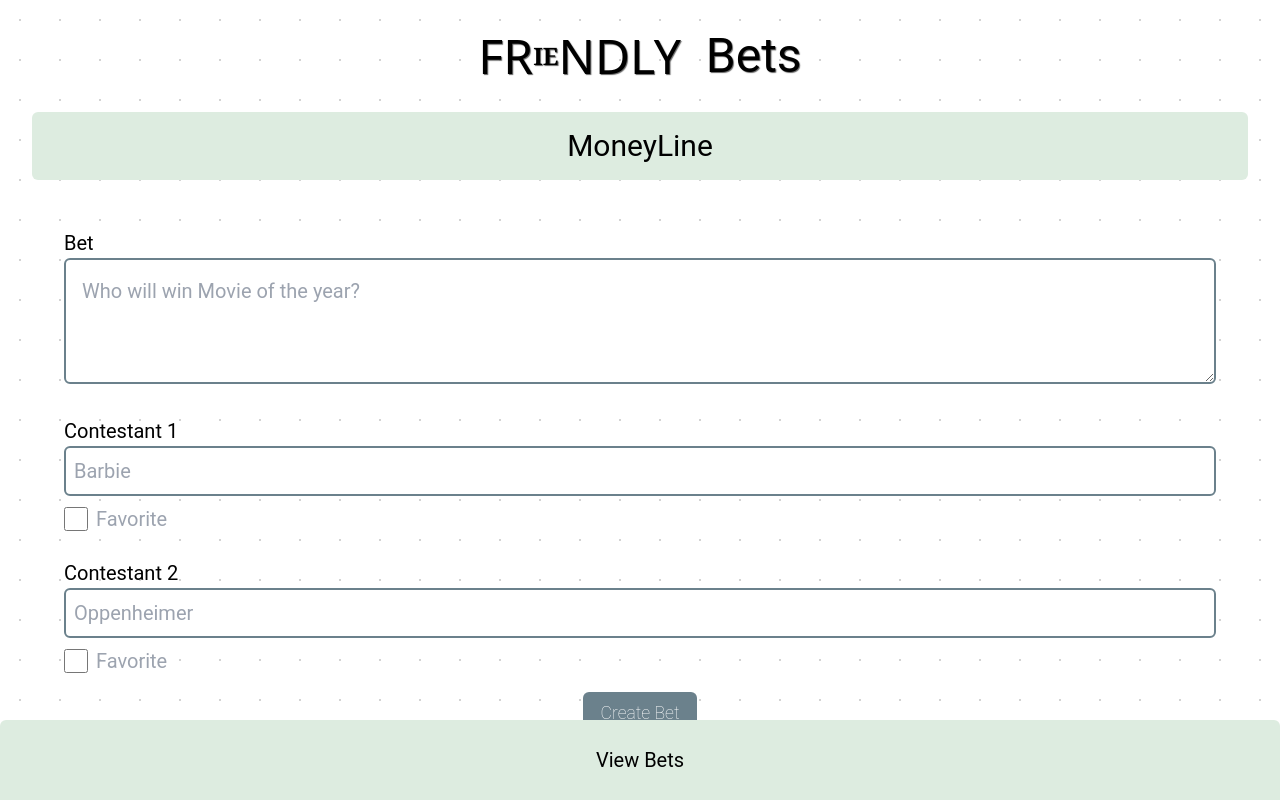
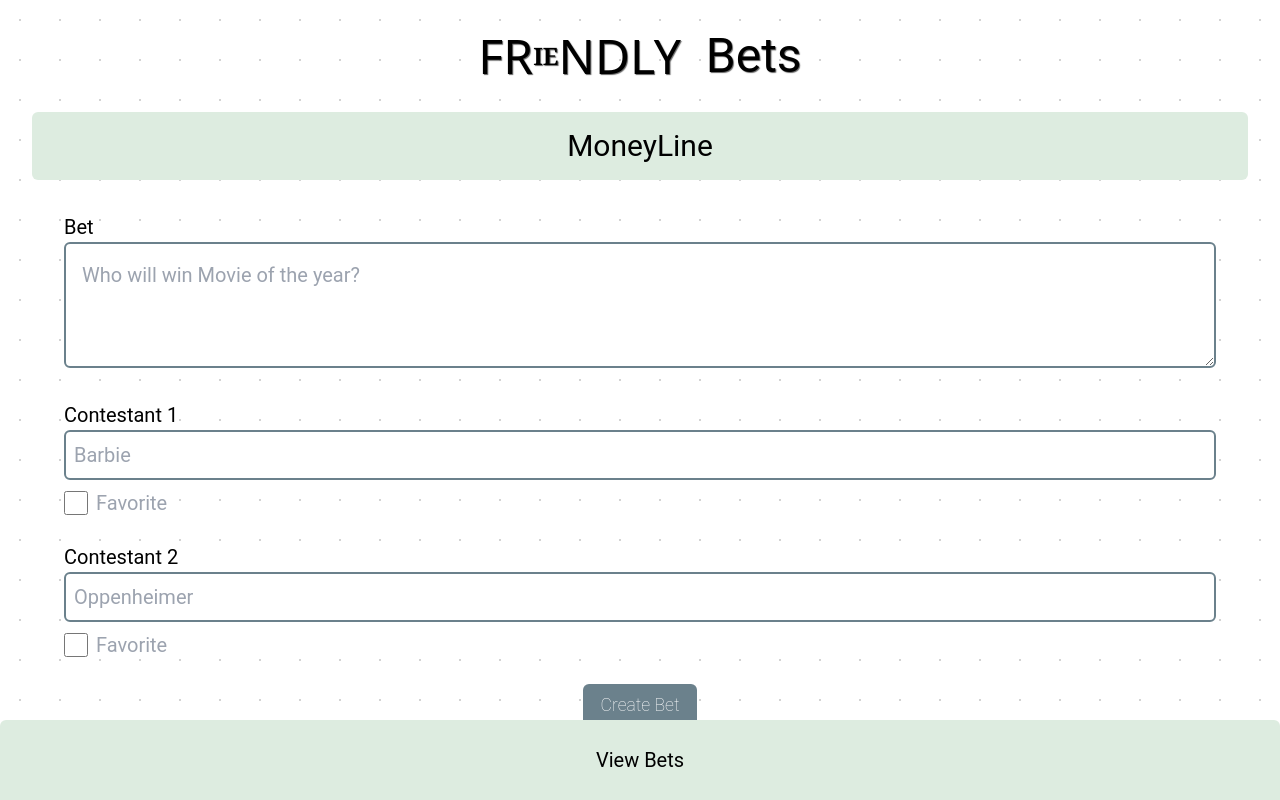
Before and after one commit to ThisisJackRyan/Friendly-Betting, a React (Create React App) app: page /Friendly-Betting/Bet/MoneyLineBets/1/edit in a window 1280 px wide. Built offline with nearby package versions, Linux system fonts and the light colour scheme.

Commit message:
changes margin

```diff
--- a/src/Components/Bets/MoneyLineBets/CreateMoneyLine.jsx
+++ b/src/Components/Bets/MoneyLineBets/CreateMoneyLine.jsx
@@ -134,7 +134,7 @@ const CreateMoneyLine = () => {
             <div className='flex justify-center items-center p-4 bg-spring-green-light m-4 rounded-md'>
                 <span className='text-3xl'>MoneyLine</span>
             </div>
-            <div className='m-12'>
+            <div className='m-12 mt-8'>
                 <div className='mb-6'>
                     <div>
                         Bet
@@ -191,7 +191,7 @@ const CreateMoneyLine = () => {
                         <span className='pl-2 text-gray-400'>Favorite</span>
                     </div>
                 </div>
-                <div className='flex justify-center mt-4'>
+                <div className='flex justify-center mt-6'>
                     <button className='betButton  rounded-md cursor-pointer ' type='submit'>{isLocationNull ? "Create Bet" : "Update Bet"}</button>
                 </div>
             </div>
```
